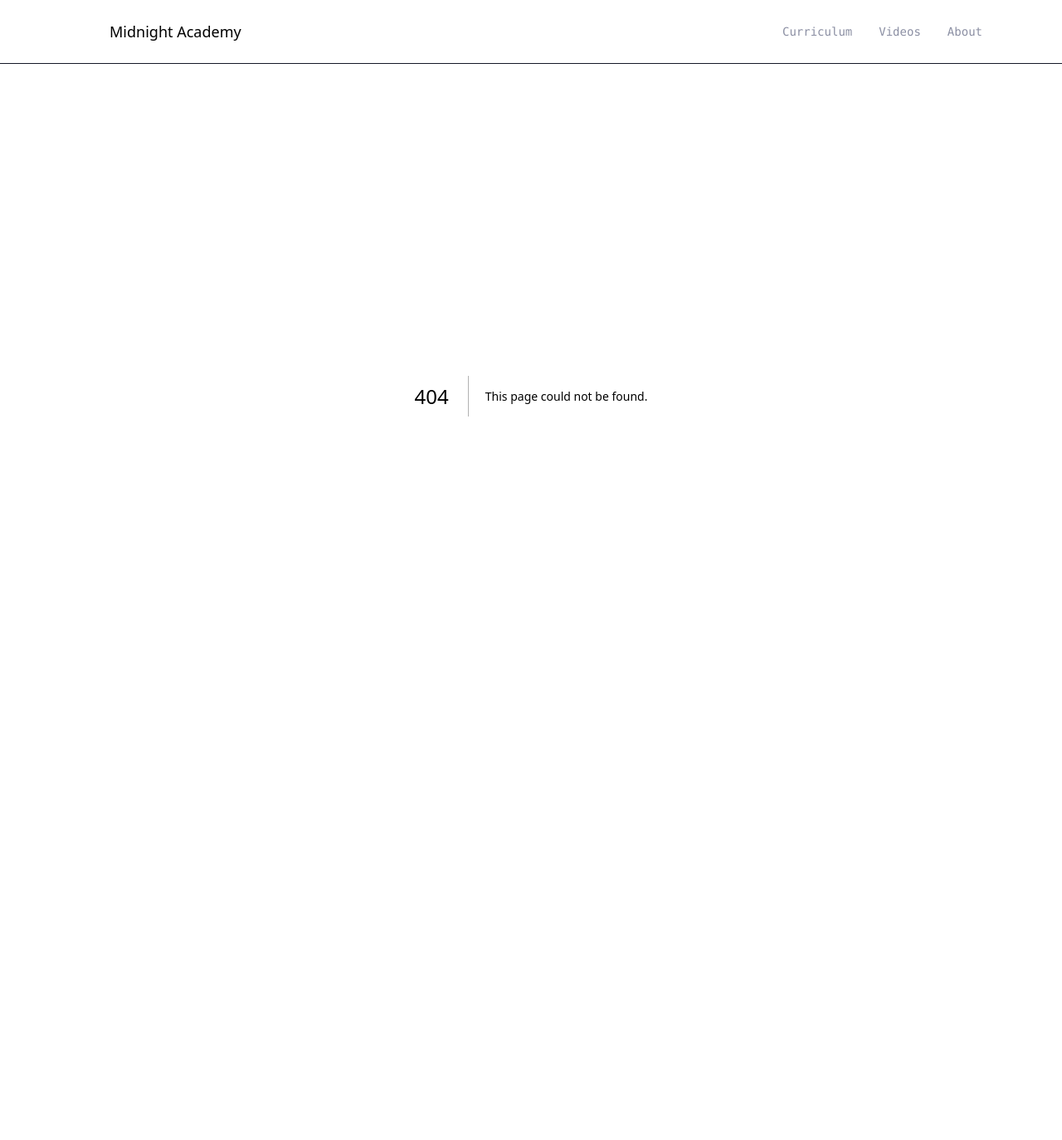
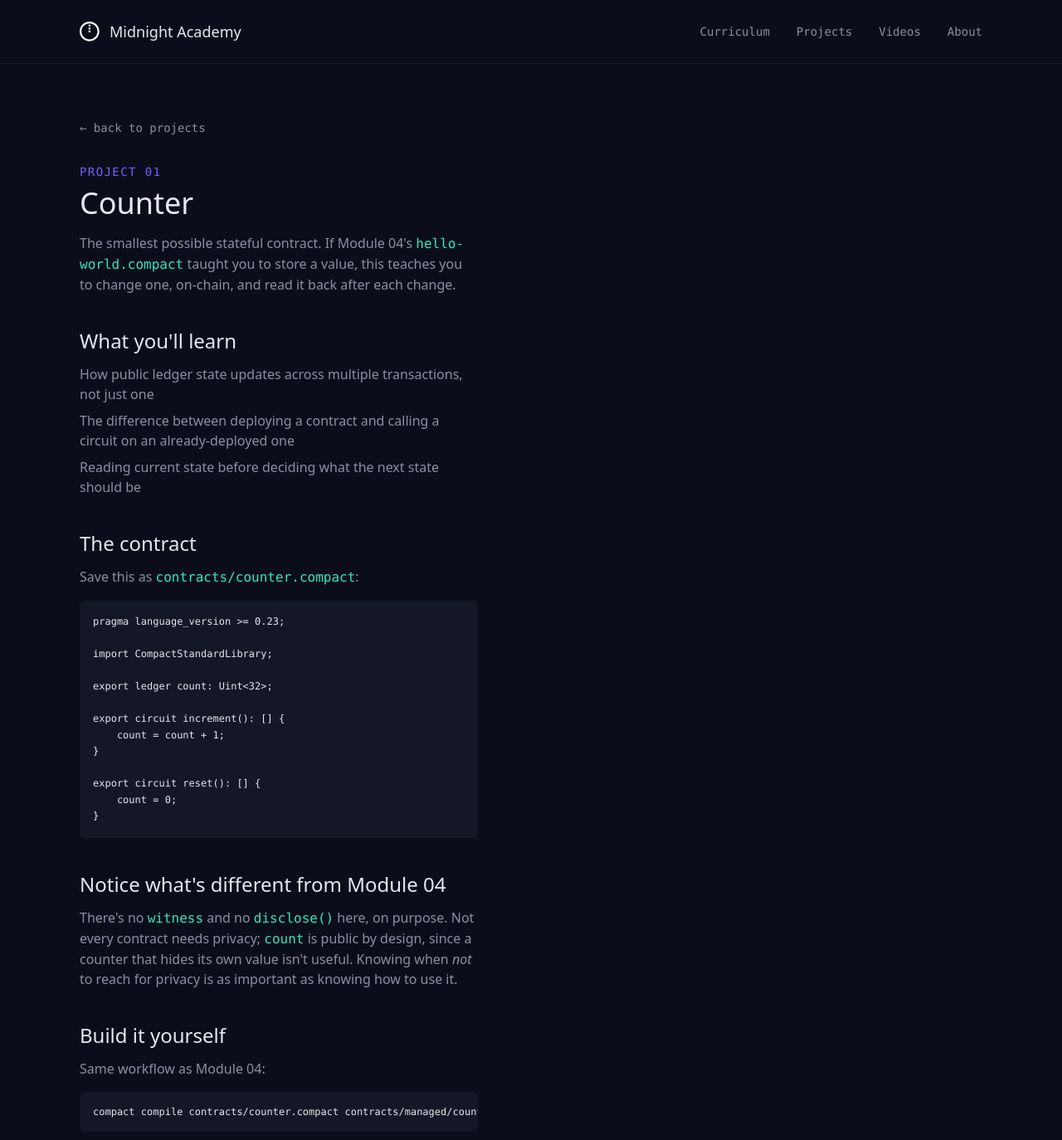
Before and after one commit to Balor44/midnight-academy, a Next.js app: page /projects/counter in a window 1280 px wide. Before the commit this address had no page. Shown: the top 1374 px of the page at 83% size. Before the commit the page ends 877 px from the top, so only its background shows below. Built offline with nearby package versions, Linux system fonts and the light colour scheme.

Commit message:
Add Projects section and Project 01: Counter

```diff
--- /dev/null
+++ b/src/app/projects/counter/page.tsx
@@ -0,0 +1,76 @@
+import Link from "next/link";
+
+export default function Counter() {
+  return (
+    <main className="px-8 md:px-24 py-16 max-w-2xl">
+      <Link href="/projects" className="font-mono text-sm text-[var(--color-muted)] hover:text-[var(--color-text)]">
+        ← back to projects
+      </Link>
+
+      <p className="font-mono text-sm text-[var(--color-accent)] uppercase tracking-widest mt-8 mb-2">
+        Project 01
+      </p>
+      <h1 className="font-display text-4xl mb-4">Counter</h1>
+      <p className="text-[var(--color-muted)] mb-10">
+        The smallest possible stateful contract. If Module 04&apos;s{" "}
+        <code className="font-mono text-[var(--color-verified)]">hello-world.compact</code>{" "}
+        taught you to store a value, this teaches you to change one, on-chain, and read it back after each change.
+      </p>
+
+      <h2 className="font-display text-2xl mt-10 mb-3">What you&apos;ll learn</h2>
+      <ul className="flex flex-col gap-2 text-[var(--color-muted)] mb-10">
+        <li>How public ledger state updates across multiple transactions, not just one</li>
+        <li>The difference between deploying a contract and calling a circuit on an already-deployed one</li>
+        <li>Reading current state before deciding what the next state should be</li>
+      </ul>
+
+      <h2 className="font-display text-2xl mt-10 mb-3">The contract</h2>
+      <p className="text-[var(--color-muted)] mb-4">
+        Save this as <code className="font-mono text-[var(--color-verified)]">contracts/counter.compact</code>:
+      </p>
+      <pre className="font-mono text-xs bg-[var(--color-surface)] p-4 rounded-md overflow-x-auto mb-10 leading-relaxed">
+{`pragma language_version >= 0.23;
+
+import CompactStandardLibrary;
+
+export ledger count: Uint<32>;
+
+export circuit increment(): [] {
+    count = count + 1;
+}
+
+export circuit reset(): [] {
+    count = 0;
+}`}
+      </pre>
+
+      <h2 className="font-display text-2xl mt-10 mb-3">Notice what&apos;s different from Module 04</h2>
+     <p className="text-[var(--color-muted)] mb-10">
+        There&apos;s no <code className="font-mono text-[var(--color-verified)]">witness</code>{" "}
+        and no <code className="font-mono text-[var(--color-verified)]">disclose()</code>{" "}
+        here, on purpose. Not every contract needs privacy;{" "}
+        <code className="font-mono text-[var(--color-verified)]">count</code>{" "}
+        is public by design, since a counter that hides its own value isn&apos;t useful.
+        Knowing when <em>not</em> to reach for privacy is as important as knowing how to use it.
+      </p>
+
+      <h2 className="font-display text-2xl mt-10 mb-3">Build it yourself</h2>
+      <p className="text-[var(--color-muted)] mb-4">Same workflow as Module 04:</p>
+      <pre className="font-mono text-xs bg-[var(--color-surface)] p-4 rounded-md overflow-x-auto mb-6">
+{`compact compile contracts/counter.compact contracts/managed/counter`}
+      </pre>
+      <p className="text-[var(--color-muted)] mb-10">
+        Then deploy and call <code className="font-mono text-[var(--color-verified)]">increment()</code>{" "}
+        a few times in a row before reading the ledger state back. Watch{" "}
+        <code className="font-mono text-[var(--color-verified)]">count</code> go up by exactly 1 each time,
+        never more, even if you call it rapidly, since Midnight processes transactions against state sequentially.
+      </p>
+
+      <div className="mt-16 pt-8 border-t border-[var(--color-surface)]">
+        <span className="font-mono text-sm text-[var(--color-muted)]">
+          Next: Project 02 — Todo App (coming soon)
+        </span>
+      </div>
+    </main>
+  );
+}
--- /dev/null
+++ b/src/app/projects/page.tsx
@@ -0,0 +1,56 @@
+import Link from "next/link";
+
+const projects = [
+  { number: "01", title: "Counter", concept: "State & deployment", status: "read", href: "/projects/counter" },
+  { number: "02", title: "Todo App", concept: "CRUD & storage", status: "coming soon", href: null },
+  { number: "03", title: "Private Voting", concept: "Private votes, verification", status: "coming soon", href: null },
+  { number: "04", title: "Messaging", concept: "Encrypted communication", status: "coming soon", href: null },
+  { number: "05", title: "Identity", concept: "Selective disclosure", status: "coming soon", href: null },
+];
+
+export default function Projects() {
+  return (
+    <main className="px-8 md:px-24 py-16 max-w-3xl">
+      <h1 className="font-display text-4xl mb-4">Mini Projects</h1>
+      <p className="text-[var(--color-muted)] mb-12">
+        Each project introduces exactly one new idea, building on the fundamentals from the Curriculum.
+      </p>
+
+      <ul className="flex flex-col">
+        {projects.map((p) => {
+          const row = (
+            <div className="flex items-center justify-between py-5">
+              <div className="flex items-center gap-6">
+                <span className="font-mono text-[var(--color-accent)]">{p.number}</span>
+                <div>
+                  <div className="text-lg">{p.title}</div>
+                  <div className="text-[var(--color-muted)] text-sm">{p.concept}</div>
+                </div>
+              </div>
+              <span
+                className={
+                  p.status === "ready"
+                    ? "font-mono text-xs uppercase text-[var(--color-verified)]"
+                    : "font-mono text-xs uppercase text-[var(--color-muted)]"
+                }
+              >
+                {p.status}
+              </span>
+            </div>
+          );
+          return (
+            <li key={p.number} className="border-b border-[var(--color-surface)]">
+              {p.href ? (
+                <Link href={p.href} className="block hover:opacity-70 transition">
+                  {row}
+                </Link>
+              ) : (
+                row
+              )}
+            </li>
+          );
+        })}
+      </ul>
+    </main>
+  );
+}
--- a/src/components/Nav.tsx
+++ b/src/components/Nav.tsx
@@ -12,6 +12,9 @@ export default function Nav() {
         <Link href="/curriculum" className="hover:text-[var(--color-text)] transition">
           Curriculum
         </Link>
+        <Link href="/projects" className="hover:text-[var(--color-text)] transition">
+          Projects
+        </Link>
         <Link href="/videos" className="hover:text-[var(--color-text)] transition">
           Videos
         </Link>
```
